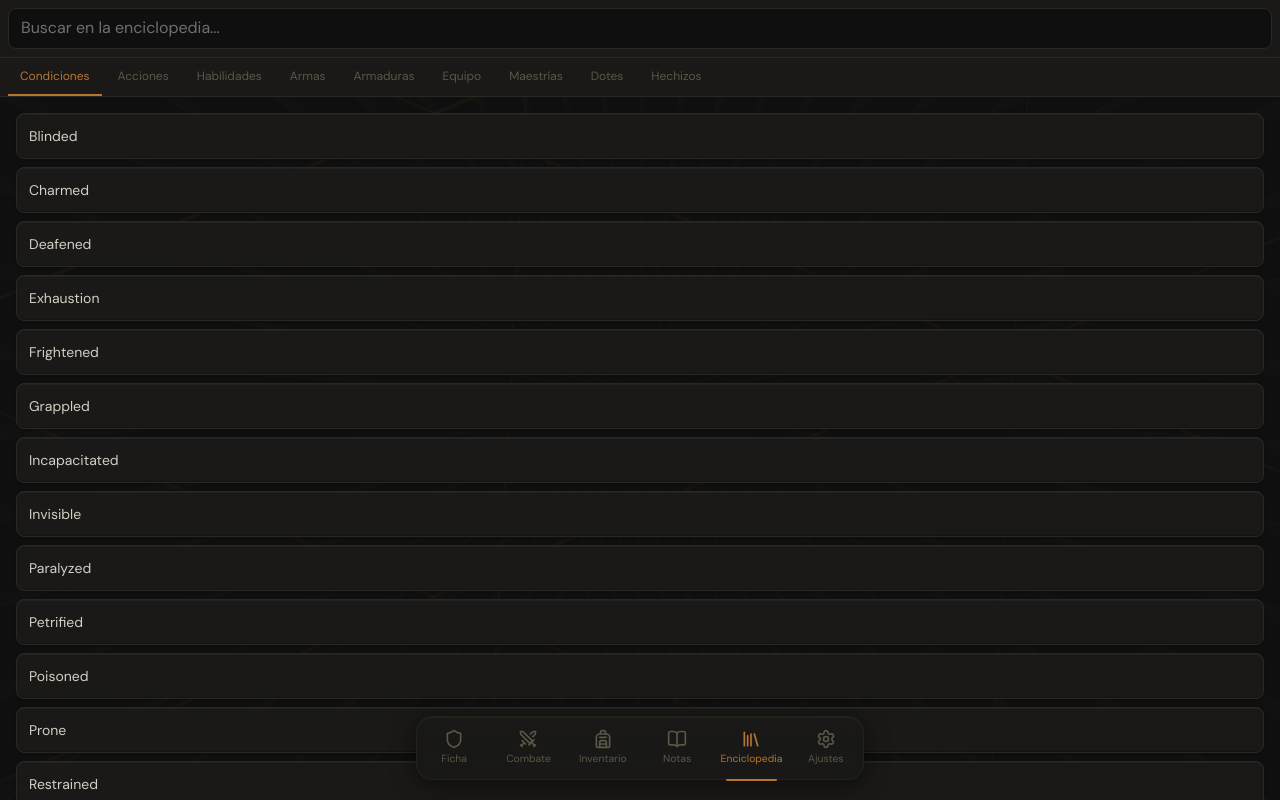
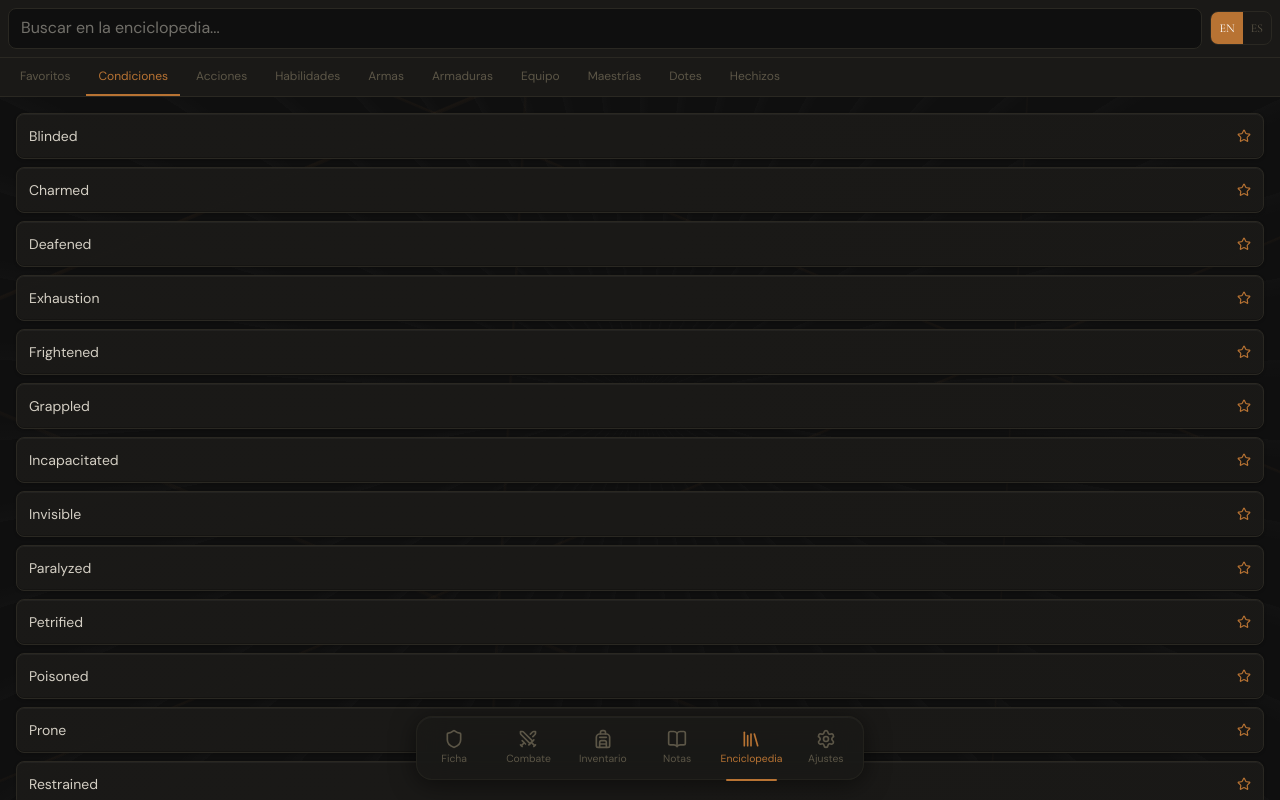
Before and after one commit to Gremiger/mavok, a Next.js app: page / in a window 1280 px wide. Both pictures are taken after a click on the button "Enciclopedia". Shown: the top 800 px of the page. Built offline with nearby package versions, Linux system fonts and the light colour scheme.

Commit message:
feat: add favorites and EN/ES language toggle to EncyclopediaTab

```diff
--- a/public/sw.js
+++ b/public/sw.js
@@ -1,4 +1,4 @@
-const STATIC_CACHE = "mavok-44a1376";
+const STATIC_CACHE = "mavok-8682885";
 
 self.addEventListener("install", (event) => {
   event.waitUntil(
--- a/src/components/tabs/EncyclopediaTab.tsx
+++ b/src/components/tabs/EncyclopediaTab.tsx
@@ -1,7 +1,9 @@
 "use client";
 
 import { useMemo, useState } from "react";
+import { Star } from "lucide-react";
 import { Modal } from "@/components/ui/Modal";
+import { useThemeContext } from "@/lib/context";
 import { CONDITIONS } from "@/data/conditions";
 import { ACTIONS } from "@/data/actions";
 import { SKILLS_REFERENCE } from "@/data/skills-reference";
@@ -11,6 +13,12 @@ import { GEAR } from "@/data/gear";
 import { MASTERY_PROPERTIES } from "@/data/mastery";
 import { FEATS } from "@/data/feats";
 import { SPELLS } from "@/data/spells";
+import {
+  CONDITIONS_ES,
+  ACTIONS_ES,
+  SKILLS_ES,
+  SPELLS_ES,
+} from "@/data/translations-es";
 import { abilityLabel } from "@/lib/utils";
 import type { AbilityScore } from "@/lib/types";
 
@@ -28,12 +36,42 @@ const CATEGORIES = [
 
 type Category = (typeof CATEGORIES)[number]["id"];
 
+const FAVORITES_ID = "favorites" as const;
+
+const PILLS: { id: Category | typeof FAVORITES_ID; label: string }[] = [
+  { id: FAVORITES_ID, label: "Favoritos" },
+  ...CATEGORIES,
+];
+
+const TRANSLATIONS: Partial<Record<Category, Record<string, string>>> = {
+  conditions: CONDITIONS_ES,
+  actions: ACTIONS_ES,
+  skills: SKILLS_ES,
+  spells: SPELLS_ES,
+};
+
+const TRANSLATION_DISCLAIMER =
+  "Traducción no oficial — verifica en inglés si hay dudas.";
+
 interface EncyclopediaItem {
   id: string;
   category: Category;
   name: string;
   hint: string;
-  detail: string;
+  header: string;
+  description: string;
+}
+
+function resolveDetail(
+  item: EncyclopediaItem,
+  language: "en" | "es"
+): string {
+  const translations = TRANSLATIONS[item.category];
+  const translated = language === "es" ? translations?.[item.name] : undefined;
+  const body = translated
+    ? `${TRANSLATION_DISCLAIMER}\n\n${translated}`
+    : item.description;
+  return [item.header, body].filter(Boolean).join("\n\n");
 }
 
 function buildConditionItems(): EncyclopediaItem[] {
@@ -42,7 +80,8 @@ function buildConditionItems(): EncyclopediaItem[] {
     category: "conditions",
     name: c.name,
     hint: "",
-    detail: c.description,
+    header: "",
+    description: c.description,
   }));
 }
 
@@ -52,7 +91,8 @@ function buildActionItems(): EncyclopediaItem[] {
     category: "actions",
     name: a.name,
     hint: "",
-    detail: a.description,
+    header: "",
+    description: a.description,
   }));
 }
 
@@ -62,7 +102,8 @@ function buildSkillItems(): EncyclopediaItem[] {
     category: "skills",
     name: s.name,
     hint: abilityLabel(s.ability as AbilityScore),
-    detail: s.description,
+    header: "",
+    description: s.description,
   }));
 }
 
@@ -72,7 +113,7 @@ function buildWeaponItems(): EncyclopediaItem[] {
     category: "weapons",
     name: w.name,
     hint: `${w.damage} ${w.damageType}`,
-    detail: [
+    header: [
       `${w.type === "melee" ? "Cuerpo a cuerpo" : "A distancia"} · ${w.category}`,
       `Daño: ${w.damage} ${w.damageType}`,
       w.range ? `Alcance: ${w.range}` : null,
@@ -82,6 +123,7 @@ function buildWeaponItems(): EncyclopediaItem[] {
     ]
       .filter(Boolean)
       .join("\n"),
+    description: "",
   }));
 }
 
@@ -91,7 +133,7 @@ function buildArmorItems(): EncyclopediaItem[] {
     category: "armor",
     name: a.name,
     hint: `AC ${a.ac}`,
-    detail: [
+    header: [
       `Tipo: ${a.type}`,
       `CA: ${a.ac}`,
       `Peso: ${a.weight} lb${a.value !== null ? ` · Valor: ${a.value} gp` : ""}`,
@@ -100,6 +142,7 @@ function buildArmorItems(): EncyclopediaItem[] {
     ]
       .filter(Boolean)
       .join("\n"),
+    description: "",
   }));
 }
 
@@ -109,7 +152,8 @@ function buildGearItems(): EncyclopediaItem[] {
     category: "gear",
     name: g.name,
     hint: g.value !== null ? `${g.value} gp` : "",
-    detail: g.description,
+    header: "",
+    description: g.description,
   }));
 }
 
@@ -119,7 +163,8 @@ function buildMasteryItems(): EncyclopediaItem[] {
     category: "mastery",
     name: m.name,
     hint: "",
-    detail: m.description,
+    header: "",
+    description: m.description,
   }));
 }
 
@@ -129,17 +174,14 @@ function buildFeatItems(): EncyclopediaItem[] {
     category: "feats",
     name: f.name,
     hint: f.category,
-    detail: [
-      [
+    header: [
       f.category,
       f.levelRequired ? `Nivel ${f.levelRequired}` : null,
       f.repeatable ? "Repetible" : null,
     ]
       .filter(Boolean)
       .join(" · "),
-      "",
-      f.description,
-    ].join("\n"),
+    description: f.description,
   }));
 }
 
@@ -149,15 +191,14 @@ function buildSpellItems(): EncyclopediaItem[] {
     category: "spells",
     name: s.name,
     hint: `${s.level === 0 ? "Cantrip" : `Nv. ${s.level}`} · ${s.school}`,
-    detail: [
+    header: [
       `${s.level === 0 ? "Cantrip" : `Nivel ${s.level}`} · ${s.school}${s.ritual ? " (Ritual)" : ""}`,
       `Tiempo de lanzamiento: ${s.castingTime}`,
       `Alcance: ${s.range}`,
       `Componentes: ${s.components}`,
       `Duración: ${s.duration}${s.concentration ? " (Concentración)" : ""}`,
-      "",
-      s.description,
     ].join("\n"),
+    description: s.description,
   }));
 }
 
@@ -174,7 +215,15 @@ const CATEGORY_ITEMS: Record<Category, () => EncyclopediaItem[]> = {
 };
 
 export function EncyclopediaTab() {
-  const [activeCategory, setActiveCategory] = useState<Category>("conditions");
+  const {
+    encyclopediaFavorites,
+    toggleFavorite,
+    encyclopediaLanguage,
+    setEncyclopediaLanguage,
+  } = useThemeContext();
+  const [activeCategory, setActiveCategory] = useState<
+    Category | typeof FAVORITES_ID
+  >("conditions");
   const [searchQuery, setSearchQuery] = useState("");
   const [viewingItem, setViewingItem] = useState<EncyclopediaItem | null>(null);
 
@@ -183,8 +232,13 @@ export function EncyclopediaTab() {
     []
   );
   const categoryItems = useMemo(
-    () => CATEGORY_ITEMS[activeCategory](),
+    () =>
+      activeCategory === FAVORITES_ID ? [] : CATEGORY_ITEMS[activeCategory](),
     [activeCategory]
+  );
+  const favoriteItems = useMemo(
+    () => allItems.filter((item) => encyclopediaFavorites.includes(item.id)),
+    [allItems, encyclopediaFavorites]
   );
 
   const searchResults = searchQuery
@@ -194,6 +248,7 @@ export function EncyclopediaTab() {
     : [];
 
   function renderRow(item: EncyclopediaItem, showCategoryBadge: boolean) {
+    const isFavorite = encyclopediaFavorites.includes(item.id);
     return (
       <div
         key={item.id}
@@ -209,37 +264,68 @@ export function EncyclopediaTab() {
         {item.hint && (
           <span className="text-muted text-xs shrink-0">{item.hint}</span>
         )}
+        <button
+          onClick={(e) => {
+            e.stopPropagation();
+            toggleFavorite(item.id);
+          }}
+          className="shrink-0 text-accent"
+        >
+          <Star size={14} fill={isFavorite ? "currentColor" : "none"} />
+        </button>
       </div>
     );
   }
 
   return (
     <div className="flex flex-col h-full">
-      {/* Search bar */}
-      <div className="p-2 border-b border-border bg-card shrink-0">
+      {/* Search bar + language toggle */}
+      <div className="p-2 border-b border-border bg-card shrink-0 flex gap-2 items-center">
         <input
           type="text"
           value={searchQuery}
           onChange={(e) => setSearchQuery(e.target.value)}
           placeholder="Buscar en la enciclopedia..."
-          className="w-full bg-background border border-border rounded-lg px-3 py-2 text-sm text-foreground"
+          className="flex-1 bg-background border border-border rounded-lg px-3 py-2 text-sm text-foreground"
         />
+        <div className="flex rounded-lg border border-border overflow-hidden shrink-0">
+          <button
+            onClick={() => setEncyclopediaLanguage("en")}
+            className={`px-2 py-2 text-xs font-heading ${
+              encyclopediaLanguage === "en"
+                ? "bg-accent text-white"
+                : "text-muted"
+            }`}
+          >
+            EN
+          </button>
+          <button
+            onClick={() => setEncyclopediaLanguage("es")}
+            className={`px-2 py-2 text-xs font-heading ${
+              encyclopediaLanguage === "es"
+                ? "bg-accent text-white"
+                : "text-muted"
+            }`}
+          >
+            ES
+          </button>
+        </div>
       </div>
 
       {/* Category navigation (hidden while searching) */}
       {!searchQuery && (
         <div className="flex overflow-x-auto border-b border-border bg-card px-2 gap-1 shrink-0">
-          {CATEGORIES.map((cat) => (
+          {PILLS.map((tab) => (
             <button
-              key={cat.id}
-              onClick={() => setActiveCategory(cat.id)}
+              key={tab.id}
+              onClick={() => setActiveCategory(tab.id)}
               className={`px-3 py-2.5 text-xs whitespace-nowrap transition-colors border-b-2 ${
-                activeCategory === cat.id
+                activeCategory === tab.id
                   ? "text-accent border-accent"
                   : "text-muted border-transparent"
               }`}
             >
-              {cat.label}
+              {tab.label}
             </button>
           ))}
         </div>
@@ -256,6 +342,17 @@ export function EncyclopediaTab() {
               Sin resultados para &quot;{searchQuery}&quot;.
             </p>
           )
+        ) : activeCategory === FAVORITES_ID ? (
+          favoriteItems.length > 0 ? (
+            <div className="space-y-2">
+              {favoriteItems.map((item) => renderRow(item, true))}
+            </div>
+          ) : (
+            <p className="text-muted text-sm text-center py-8">
+              Aún no tienes favoritos — toca la estrella en cualquier
+              entrada.
+            </p>
+          )
         ) : (
           <div className="space-y-2">
             {categoryItems.map((item) => renderRow(item, false))}
@@ -268,9 +365,29 @@ export function EncyclopediaTab() {
         onClose={() => setViewingItem(null)}
         title={viewingItem?.name ?? ""}
       >
+        {viewingItem && (
+          <>
+            <button
+              onClick={() => toggleFavorite(viewingItem.id)}
+              className="flex items-center gap-1.5 text-xs text-accent mb-3"
+            >
+              <Star
+                size={16}
+                fill={
+                  encyclopediaFavorites.includes(viewingItem.id)
+                    ? "currentColor"
+                    : "none"
+                }
+              />
+              {encyclopediaFavorites.includes(viewingItem.id)
+                ? "En favoritos"
+                : "Agregar a favoritos"}
+            </button>
             <p className="text-sm text-foreground/80 leading-relaxed whitespace-pre-line">
-          {viewingItem?.detail}
+              {resolveDetail(viewingItem, encyclopediaLanguage)}
             </p>
+          </>
+        )}
       </Modal>
     </div>
   );
```
Lines whose indentation alone changed are shown as unchanged.
